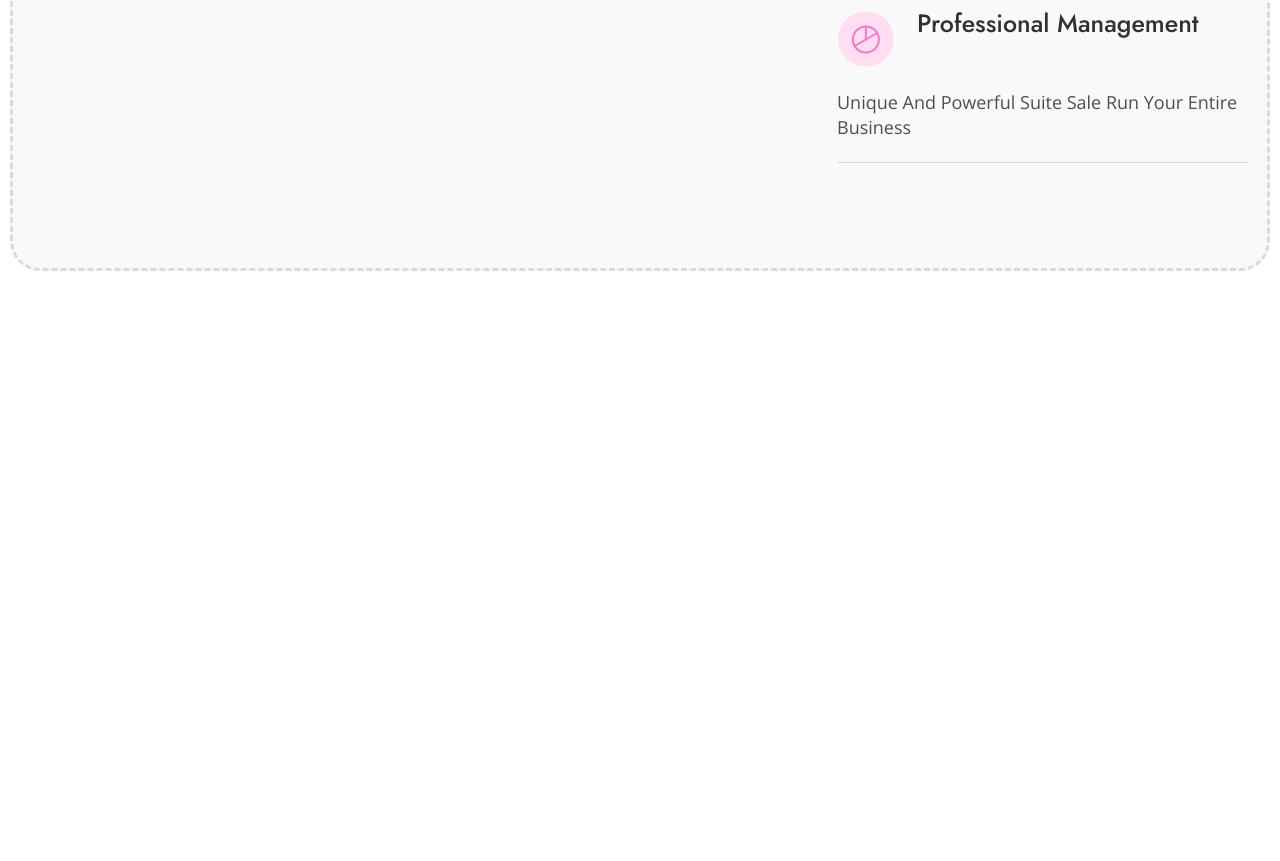
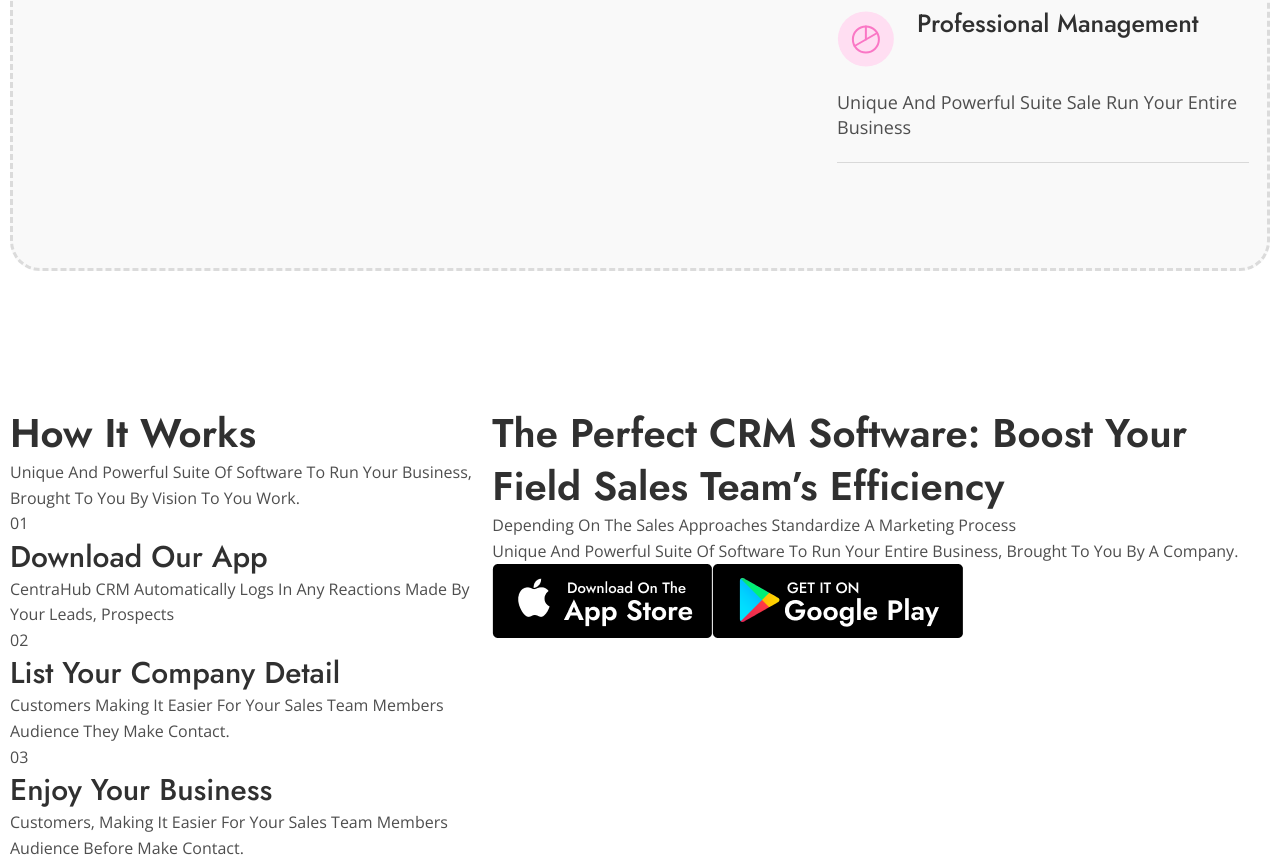
Before and after one commit to progdidi/CRM, a website: page app/index.html in a window 1280 px wide. Shown: the part 6232-7093 px from the top of the page. Before the commit the page ends 6639 px from the top, so only its background shows below. Drawn offline with nearby package versions, Linux system fonts and the light colour scheme; a web font is replaced by a local one.

Commit message:
feat: add how section

```diff
--- a/app/index.html
+++ b/app/index.html
@@ -276,6 +276,47 @@
         </div>
     </section>
 
+    <section class="how">
+        <div class="container">
+            <div class="how__inner">
+                <div class="how__info">
+                    <h3 class="how__info-title section__title">How It Works</h3>
+                    <p class="how__info-text">Unique and powerful suite of software to run your business, brought to you by  vision to you work.</p>
+
+                    <div class="how__items">
+                        <div class="how__item">
+                            <p class="how__item-num">01</p>
+                            <h6 class="how__item-title item__title">Download Our App</h6>
+                            <p class="how__item-text">CentraHub CRM automatically logs in any reactions
+                                made by your leads, prospects</p>
+                        </div>
+                        <div class="how__item">
+                            <p class="how__item-num">02</p>
+                            <h6 class="how__item-title item__title">List Your Company Detail</h6>
+                            <p class="how__item-text">Customers making it easier for your sales team members audience they make contact.</p>
+                        </div>
+                        <div class="how__item">
+                            <p class="how__item-num">03</p>
+                            <h6 class="how__item-title item__title">Enjoy Your Business</h6>
+                            <p class="how__item-text">customers, making it easier for your sales team members audience before make contact.</p>
+                        </div>
+                    </div>
+                </div>
+                <div class="apps">
+                    <h3 class="apps__title section__title">The Perfect CRM Software: Boost Your Field Sales Team’s Efficiency</h3>
+                    <p class="apps__comment">Depending on the Sales Approaches Standardize a Marketing Process</p>
+                    <p class="apps__text">Unique and powerful suite of software to run your entire business, brought to you by a company.</p>
+
+                    <div class="apps__items">
+                        <img src="images/apps/app1.png" alt="" class="apps__img">
+                        <img src="images/apps/app2.png" alt="" class="apps__img">
+                    </div>
+                </div>
+            </div>
+
+        </div>
+    </section>
+
 
     <script src="js/main.min.js"></script>
 </body>
--- /dev/null
+++ b/app/scss/blocks/_apps.scss
@@ -0,0 +1,40 @@
+.how {
+    &__inner {
+        display: flex;
+        .how__info {
+            &-title {
+            }
+            &-text {
+            }
+            .how__items {
+                .how__item {
+                    &-num {
+                    }
+                    &-title {
+                    }
+                    &-text {
+                    }
+                }
+
+            }
+
+        }
+
+        .apps {
+            background-image: url('../../images/apps/app-bg.png');
+            &__title {
+            }
+            &__comment {
+            }
+            &__text {
+            }
+            &__items {
+                display: flex;
+                .apps__img {
+                }
+            }
+
+        }
+
+    }
+}
--- a/app/scss/style.scss
+++ b/app/scss/style.scss
@@ -9,3 +9,4 @@
 @import './blocks/clients';
 @import './blocks/sell';
 @import './blocks/modules';
+@import './blocks/apps';
```
Also changed, not shown: app/css/style.min.css, app/images/apps/app-bg.png (added), app/images/apps/app1.png (added), app/images/apps/app2.png (added).
